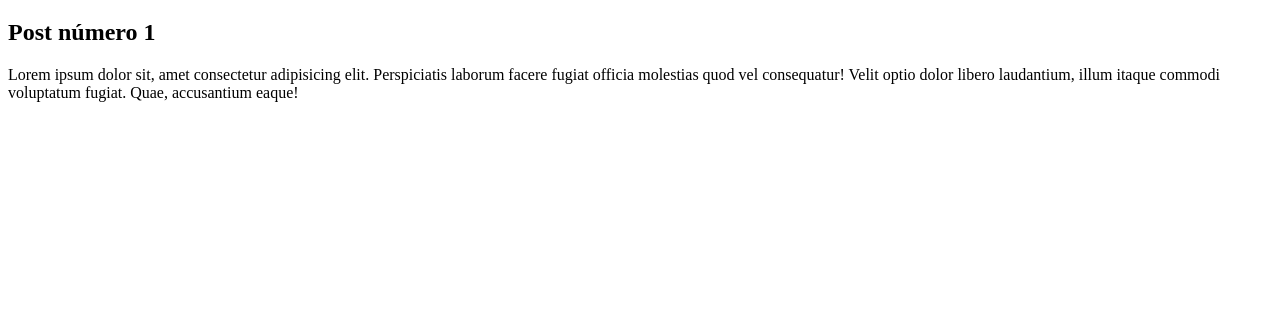
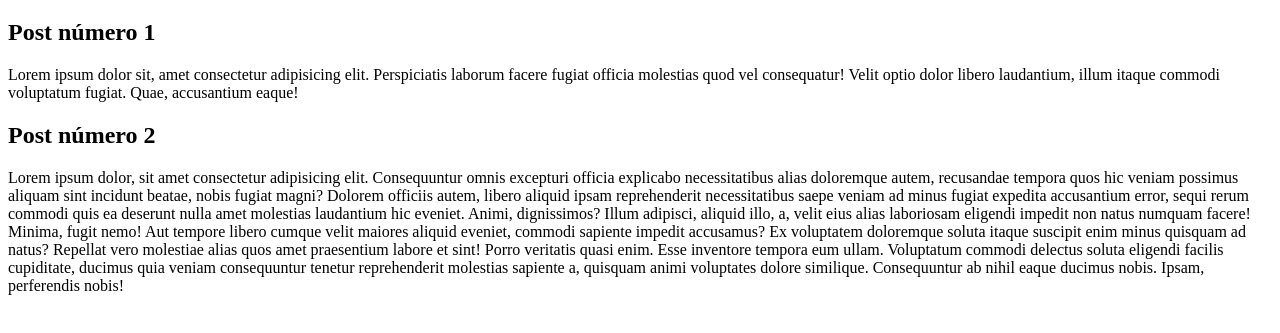
Before and after one commit to miriAutumn/aulaGitHub, a plain HTML site: page blog.html in a window 1280 px wide. Shown: the part 61-394 px from the top of the page. Drawn offline with Linux system fonts and the light colour scheme.

Commit message:
Updated blog

```diff
--- a/blog.html
+++ b/blog.html
@@ -9,5 +9,12 @@
     <h1>Blog</h1>
     <h2>Post número 1</h2>
     <p>Lorem ipsum dolor sit, amet consectetur adipisicing elit. Perspiciatis laborum facere fugiat officia molestias quod vel consequatur! Velit optio dolor libero laudantium, illum itaque commodi voluptatum fugiat. Quae, accusantium eaque!</p>
+
+    <h2>Post número 2</h2>
+    <p>Lorem ipsum dolor, sit amet consectetur adipisicing elit. Consequuntur omnis excepturi officia explicabo necessitatibus alias doloremque autem, recusandae tempora quos hic veniam possimus aliquam sint incidunt beatae, nobis fugiat magni?
+    Dolorem officiis autem, libero aliquid ipsam reprehenderit necessitatibus saepe veniam ad minus fugiat expedita accusantium error, sequi rerum commodi quis ea deserunt nulla amet molestias laudantium hic eveniet. Animi, dignissimos?
+    Illum adipisci, aliquid illo, a, velit eius alias laboriosam eligendi impedit non natus numquam facere! Minima, fugit nemo! Aut tempore libero cumque velit maiores aliquid eveniet, commodi sapiente impedit accusamus?
+    Ex voluptatem doloremque soluta itaque suscipit enim minus quisquam ad natus? Repellat vero molestiae alias quos amet praesentium labore et sint! Porro veritatis quasi enim. Esse inventore tempora eum ullam.
+    Voluptatum commodi delectus soluta eligendi facilis cupiditate, ducimus quia veniam consequuntur tenetur reprehenderit molestias sapiente a, quisquam animi voluptates dolore similique. Consequuntur ab nihil eaque ducimus nobis. Ipsam, perferendis nobis!</p>
 </body>
 </html>
```
